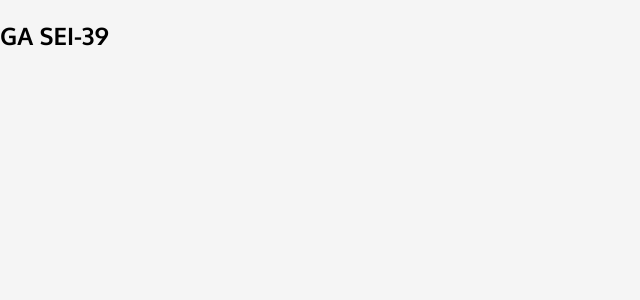
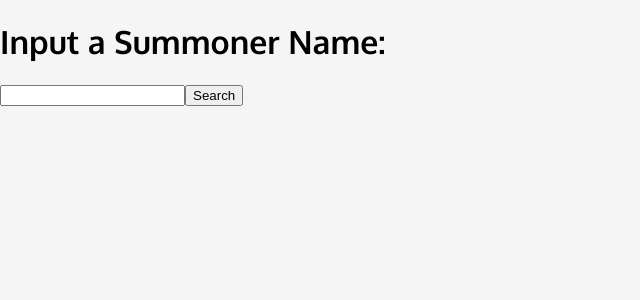
Before and after one commit to midorinom/lol_player_searcher, a React (Create React App) app: page / in a window 1280 px wide. Shown: the top 300 px of the page, without its empty margins (0-640 px from the left). Built offline with nearby package versions, Linux system fonts and the light colour scheme.

Commit message:
Search works

```diff
--- a/src/App.js
+++ b/src/App.js
@@ -1,10 +1,46 @@
-import React from "react";
+import React, { useState } from "react";
+import { Route, Routes } from "react-router-dom";
+import SearchContext from "./context/searchContext";
+import Home from "./components/Home";
 
 function App() {
+  const apiKey = "RGAPI-d08bfd72-72f6-4d71-82e6-579609a94595";
+  const [error, setError] = useState(null);
+  const [summonerData, setSummonerData] = useState("");
+
+  const fetchSummonerData = async (summonerName) => {
+    setError(null);
+
+    try {
+      const res = await fetch(
+        `https://euw1.api.riotgames.com/lol/summoner/v4/summoners/by-name/${summonerName}?api_key=${apiKey}`
+      );
+      const data = await res.json();
+
+      setSummonerData({
+        name: data.name,
+        puuid: data.puuid,
+        profileIconId: data.profileIconId,
+        summonerLevel: data.summonerLevel,
+      });
+
+      console.log(summonerData);
+    } catch (err) {
+      setError(err.message);
+    }
+  };
+
   return (
-    <div>
-      <h2>GA SEI-39</h2>
-    </div>
+    <>
+      <SearchContext.Provider value={{ fetchSummonerData }}>
+        <Routes>
+          <Route
+            path="/"
+            element={<Home fetchSummonerData={fetchSummonerData} />}
+          />
+        </Routes>
+      </SearchContext.Provider>
+    </>
   );
 }
 
--- /dev/null
+++ b/src/components/Home.js
@@ -0,0 +1,13 @@
+import React from "react";
+import Search from "./Search";
+
+const Home = (props) => {
+  return (
+    <>
+      <h1>Input a Summoner Name:</h1>
+      <Search />
+    </>
+  );
+};
+
+export default Home;
--- /dev/null
+++ b/src/components/Search.js
@@ -0,0 +1,24 @@
+import React, { useRef, useContext } from "react";
+import SearchContext from "../context/searchContext";
+
+const Search = () => {
+  const inputRef = useRef("");
+  const searchContext = useContext(SearchContext);
+
+  function handleSubmit(e) {
+    e.preventDefault();
+    const summonerName = inputRef.current.value;
+    searchContext.fetchSummonerData(summonerName);
+  }
+
+  return (
+    <>
+      <form onSubmit={handleSubmit}>
+        <input ref={inputRef} />
+        <button type="submit">Search</button>
+      </form>
+    </>
+  );
+};
+
+export default Search;
--- /dev/null
+++ b/src/context/searchContext.js
@@ -0,0 +1,5 @@
+import React from "react";
+
+const SearchContext = React.createContext();
+
+export default SearchContext;
--- a/src/index.js
+++ b/src/index.js
@@ -1,6 +1,12 @@
-import ReactDOM from 'react-dom';
+import ReactDOM from "react-dom";
+import { BrowserRouter } from "react-router-dom";
 
-import './index.css';
-import App from './App';
+import "./index.css";
+import App from "./App";
 
-ReactDOM.render(<App />, document.getElementById('root'));
+ReactDOM.render(
+  <BrowserRouter>
+    <App />
+  </BrowserRouter>,
+  document.getElementById("root")
+);
```
